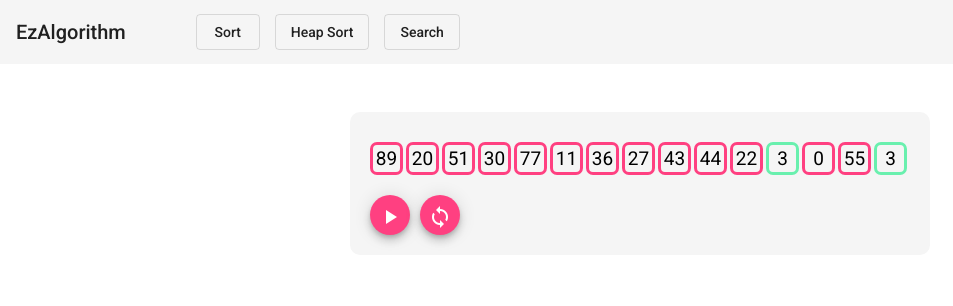
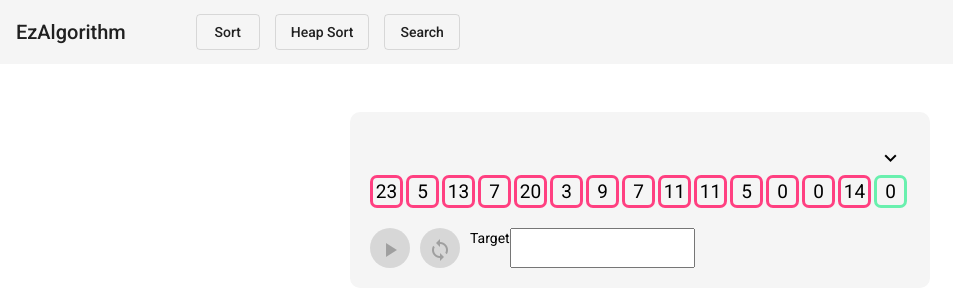
Before and after one commit to notblong/ez-algorithm, an Angular app: page /search in a window 1280 px wide. Both pictures are taken after a click on the button "play_arrow". Shown: the top 306 px of the page, without its empty margins (0-953 px from the left). Built offline with nearby package versions, Linux system fonts and the light colour scheme.

Commit message:
add animation and fix bugs in search component

```diff
--- a/src/app/app.module.ts
+++ b/src/app/app.module.ts
@@ -15,6 +15,7 @@ import { MatFormFieldModule } from '@angular/material/form-field';
 import { MatSelectModule } from '@angular/material/select';
 import { FormsModule } from '@angular/forms';
 import { SearchComponent } from './search/search.component';
+import { MatInputModule } from '@angular/material/input';
 
 @NgModule({
   declarations: [
@@ -34,7 +35,8 @@ import { SearchComponent } from './search/search.component';
     MatRadioModule,
     MatFormFieldModule,
     MatSelectModule,
-    FormsModule
+    FormsModule,
+    MatInputModule
   ],
   providers: [],
   bootstrap: [AppComponent]
--- /dev/null
+++ b/src/app/model/custom-array.model.ts
@@ -0,0 +1,4 @@
+export interface CustomArray {
+    order: number,
+    value: number
+}
--- a/src/app/search/search.component.html
+++ b/src/app/search/search.component.html
@@ -1,14 +1,17 @@
 <div class="container">
   <div class="content" id="content">
     <div class="list-of-elements">
-      <!-- <div class="array" id="array">
-          <div *ngFor="let ele of array" class="element {{ele}}"
-            [ngStyle]="{'height': ele + 'px', 'background-color': (ele === numCompare1 || ele === numCompare2) ? sortColor : color(0)}">
+      <div class="pointer">
+        <div *ngFor="let ele of array; let i = index" class="element {{i}}"
+          [ngStyle]="{'visibility': (i === posCompare || i === posFound) ? 'visible' : 'hidden'}">
+          <div style="margin: 4px 0 0 0">
+            <mat-icon>keyboard_arrow_down</mat-icon>
           </div>
-        </div> -->
+        </div>
+      </div>
       <div class="search-visualize">
-        <div *ngFor="let ele of array" class="element {{ele}}"
-          [ngStyle]="{'border-color': (ele === numCompare || ele === numFound) ? searchColor : color(0), 'background-color': (posFound == -1) ? color(0) : transparent}">
+        <div *ngFor="let ele of array; let i = index" class="element {{i}}" [ngStyle]="{'border-color': (i === posCompare || i === posFound) ? searchColor : color('pink'),
+                      'background-color': (isNotFound == true && isRunning == true) ? color('pink') : 'transparent'}">
           <div style="margin: 4px 0 0 0; font-size: 19px;">{{ele}}</div>
         </div>
       </div>
@@ -23,6 +26,8 @@
       <button mat-mini-fab color="accent" (click)="createArray()" [disabled]="isRunning">
         <mat-icon>loop</mat-icon>
       </button>
+      <label for="">Target</label>
+      <input type="text">
       <!-- <div class="selection">
           <label id="selection-label" for="">Sort </label>
           <select [(ngModel)]="selectedSortId" [disabled]="isRunning">
--- a/src/app/search/search.component.scss
+++ b/src/app/search/search.component.scss
@@ -29,8 +29,22 @@
   .list-of-elements {
     width: max-content;
 
+    .pointer{
+      margin: 10px 0 0 0;
+      display: flex;
+      justify-content: center;
+      .element {
+        height: 33px;
+        width: 33px;
+        background-color: transparent;
+        margin-right: 3px;
+        text-align: center;
+        visibility: hidden;
+      }
+    }
+
     .search-visualize {
-      margin: 10px 0 0 0;
+      // margin: 10px 0 0 0;
       display: flex;
       justify-content: center;
       .element {
--- a/src/app/search/search.component.ts
+++ b/src/app/search/search.component.ts
@@ -1,7 +1,6 @@
 import { Component, OnInit } from '@angular/core';
 import { SortModel } from '../model/sort.model';
-import { async } from '@angular/core/testing';
-import { stringify } from 'querystring';
+import { CustomArray } from '../model/custom-array.model';
 
 @Component({
   selector: 'app-search',
@@ -18,10 +17,11 @@ export class SearchComponent implements OnInit {
 
   searchColor: String;
 
-  numCompare: number;
-  numFound: number;
-  posFound: number;
-  isFound: boolean;
+  posCompare: number = -1;
+  numFound: number = -1;
+  posFound: number = -1;
+  isNotFound: boolean = false;
+  isRunning: boolean = false;
 
   searchList: SortModel[] = [
     { id: 1, name: "Linear Search" },
@@ -34,12 +34,12 @@ export class SearchComponent implements OnInit {
     this.createArray();
   }
 
-  color(caseNumber) {
-    switch (caseNumber) {
-      case 0: return this.pink;   // normal
-      case 1: return this.green;  // compare
-      case 2: return this.yellow; // found
-      case 3: return "red";       // not found.
+  color(nameOfColor) {
+    switch (nameOfColor) {
+      case 'pink': return this.pink;   // normal
+      case 'green': return this.green;  // compare
+      case 'yellow': return this.yellow; // found
+      case 'red': return "red";       // not found.
       default: return null;
     }
   }
@@ -48,22 +48,23 @@ export class SearchComponent implements OnInit {
 
   }
 
-  randomNumber(min, max) {
-    return Math.floor(Math.random() * (max - min + 1)) + min;
-  }
-
   generateRandomArray(min, max, quantity) {
-    if (this.array.length > quantity) {
-      this.array = [0];
-    }
+    // if (this.array.length > quantity) {
+    //   this.array = [];
+    // }
     for (let i = 0; i < quantity; i++) {
       this.array[i] = this.randomNumber(min, max);
     }
     return this.array;
   }
 
+  randomNumber(min, max) {
+    return Math.floor(Math.random() * (max - min + 1)) + min;
+  }
+
   createArray() {
-    this.generateRandomArray(0, 99, 15);
+    this.reset();
+    this.generateRandomArray(0, 25, 15);
   }
 
   sleep = (milliseconds) => {
@@ -72,31 +73,27 @@ export class SearchComponent implements OnInit {
 
   linearSearch = async() => {
     let target = 10;
-    this.posFound = 0;
+    this.isRunning = true;
+    this.isNotFound = false;
     for (let i = 0; i < this.array.length; i++){
-      this.numCompare = this.array[i];
-      this.searchColor = this.color(1);
+      this.posCompare = i;
+      this.searchColor = this.color('green');
       await this.sleep(200);
       if (this.array[i] == target){
-        this.isFound = true;
-        this.numFound = this.array[i];
-        this.posFound = this.array[i];
-        this.searchColor = this.color(2);
-        return 0;
+        this.posFound = i;
+        this.searchColor = this.color('yellow');
+        return this.isRunning = false;
       }
     }
-    this.searchColor = this.color(0);
-    this.notFound();
+    this.searchColor = this.color('pink');
+    this.isNotFound = true;
     await this.sleep(300);
-    this.posFound = 0;
+    this.reset();
+    this.isRunning = false;
   }
 
-  notFound() {
+  reset(){
+    this.posCompare = -1;
     this.posFound = -1;
-    this.isFound = false;
   }
-
-
-
-
 }
```
